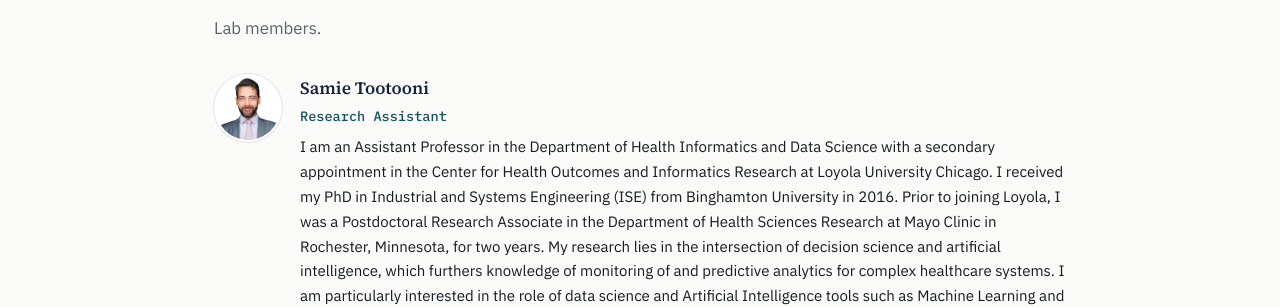
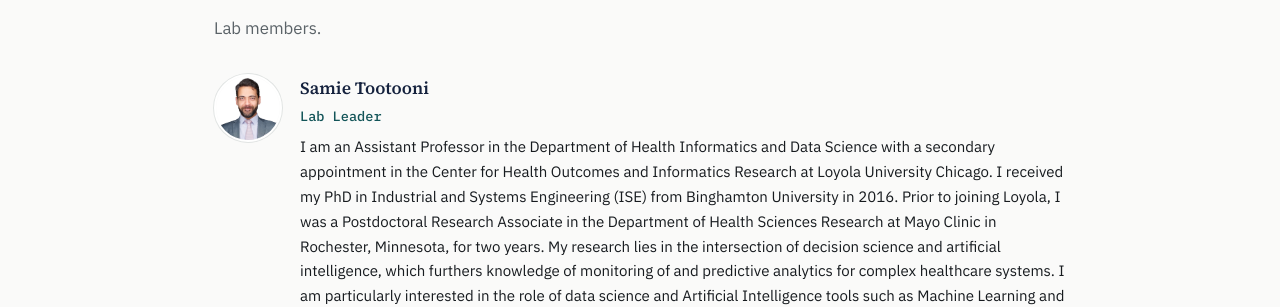
Before and after one commit to jalenbenny/TootooniLabJekyll, a Jekyll site: the page built from people.md, in a window 1280 px wide and 900 px high. Shown: the part 167-474 px from the top of the window. Built offline with Jekyll 4.4.1, drawn with Linux system fonts in a browser that asks for light colours.

Commit message:
Update role for Dr. Samie Tootooni

```diff
--- a/people.md
+++ b/people.md
@@ -9,7 +9,7 @@ permalink: /people/
   <img class="person-card__avatar" src="{{ '/images/samie.jpg' | relative_url }}" alt="Dr. Samie Tootooni">
   <div>
     <p class="person-card__name">Samie Tootooni</p>
-    <p class="person-card__role">Research Assistant
+    <p class="person-card__role">Lab Leader
     <p class="bio">I am an Assistant Professor in the Department of Health Informatics and Data Science with a secondary appointment in the Center for Health Outcomes and Informatics Research at Loyola University Chicago. I received my PhD in Industrial and Systems Engineering (ISE) from Binghamton University in 2016. Prior to joining Loyola, I was a Postdoctoral Research Associate in the Department of Health Sciences Research at Mayo Clinic in Rochester, Minnesota, for two years. My research lies in the intersection of decision science and artificial intelligence, which furthers knowledge of monitoring of and predictive analytics for complex healthcare systems. I am particularly interested in the role of data science and Artificial Intelligence tools such as Machine Learning and Natural Language Processing in development of clinical decision support models. Having an Industrial and Systems Engineering background, I am also interested to apply systems thinking, quality assurance, and optimization principles to improve health outcomes. Furthermore, I teach courses such as ontologies (knowledge representation) in health and Natural Language Processing.</p>
   </div>
 </div>
```
